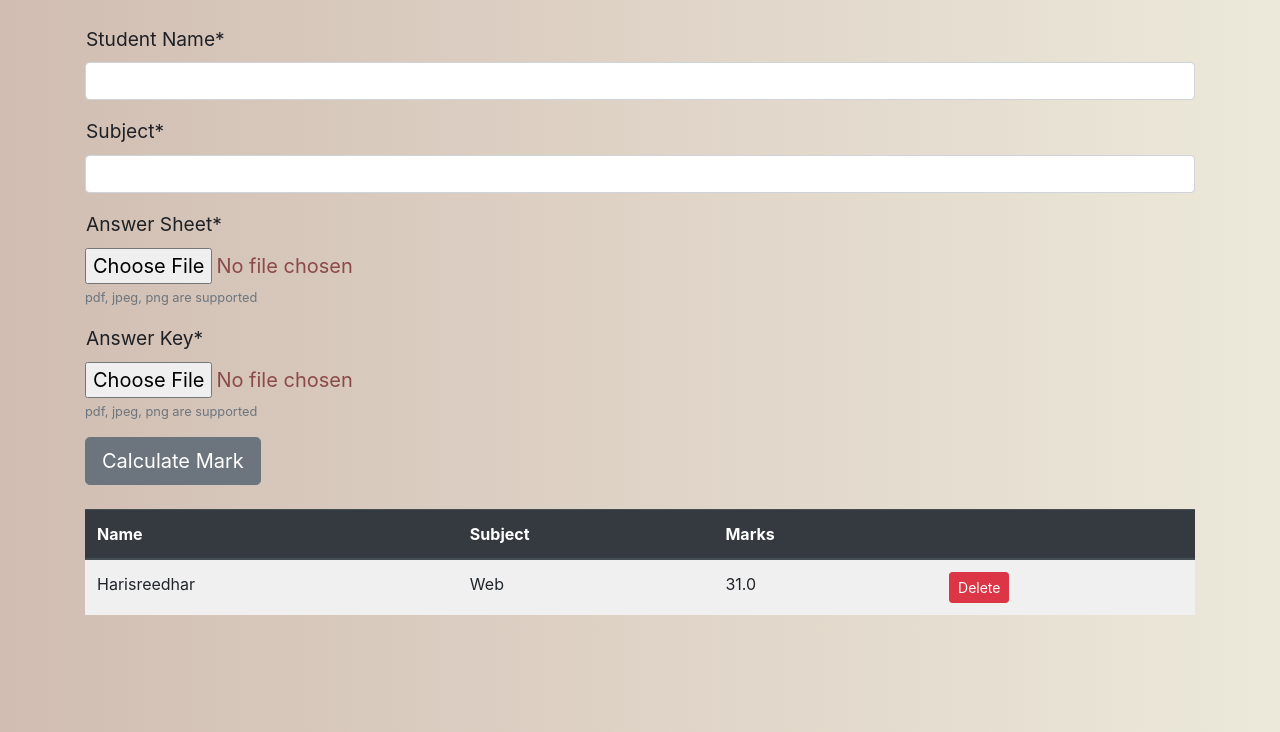
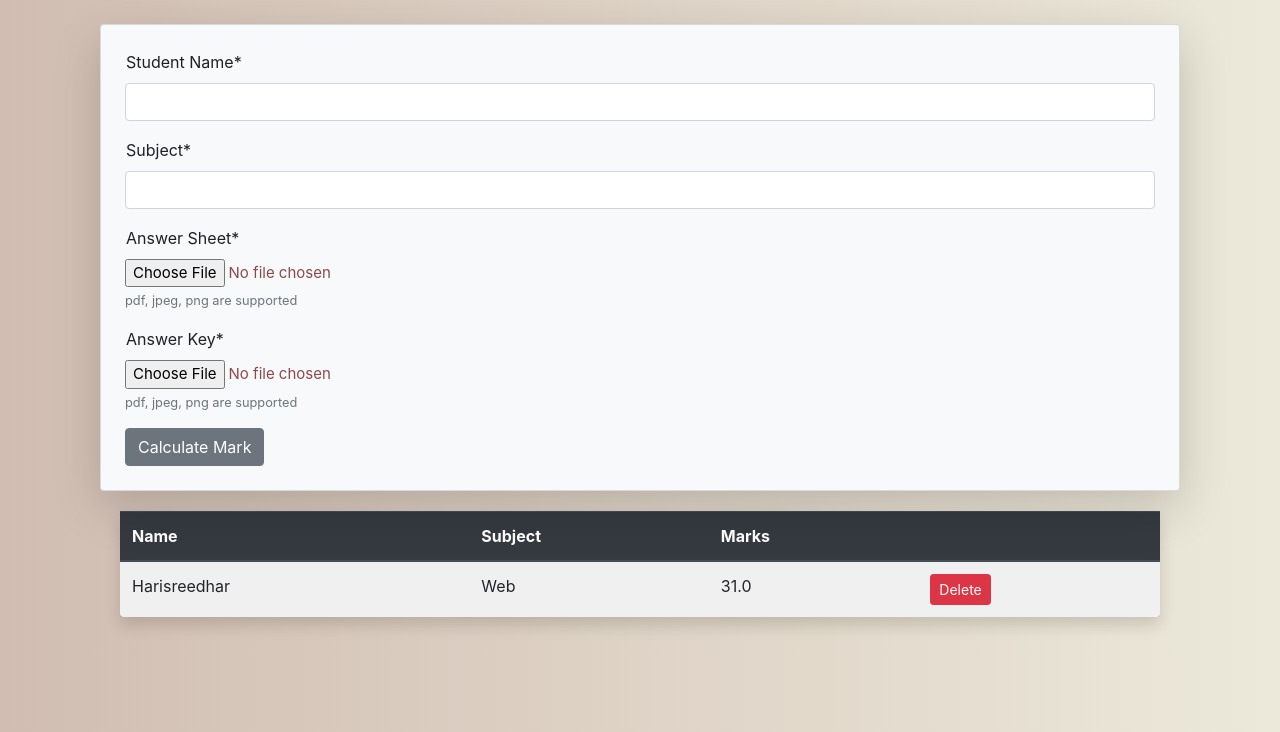
Before and after one commit to harisreedhar/Automated-Answer-Checker, a Django app: page / in a window 1280 px wide. Shown: the part 68-800 px from the top of the page. Run offline with Django 3.2, Linux system fonts and the light colour scheme; data comes from the database, SQL or seed files in the repository; both versions use the stored data as it was after the commit; some libraries are stand-ins or nearby versions.

Commit message:
html cleanup

```diff
--- a/AAC/core/templates/home.html
+++ b/AAC/core/templates/home.html
@@ -2,23 +2,23 @@
 {% load crispy_forms_filters %}
 
 {% block content %}
+
 <section id="AAC">
   <div class="container">
-        <div class="row">
-
-            <div class="col-md-12">
+  <div class="container">
+      <div class = "card  bg-light mb-12 shadow-lg p-1 rounded">
+      <div class="card-body">
           <form method="POST" enctype="multipart/form-data">
               {% csrf_token %}
               {{ form|crispy }}
-
-                    <input type="submit" class="btn btn-secondary btn-lg" value="Calculate Mark"/>
+              <input type="submit" class="btn btn-secondary btn" value="Calculate Mark"/>
           </form>
       </div>
+      </div>
 
-            <div class="container">
-                <br>
       {% if datas %}
-                <table class="table table-striped table-light table-hover">
+      <div class="card-body">
+        <table class="table table-striped table-light table-hover shadow rounded">
           <thead class = "thead-dark">
             <tr>
               <th>Name</th>
@@ -45,10 +45,8 @@
         </table>
       {% endif %}
       </div>
-
   </div>
   </div>
-
 </section>
 
 {% endblock %}
--- a/AAC/static/css/style.css
+++ b/AAC/static/css/style.css
@@ -7,12 +7,13 @@ input[type="file"] {
     z-index: -1;
     top: 6px;
     left: 0;
-    font-size: 20px;
+    font-size: 15px;
     color: rgb(139, 73, 73);
 }
 
 label{
     color: rgb(30, 32, 37);
     padding: 1px;
-    font-size: 120%;
+    font-size: 100%;
+
 }
```
Also changed, not shown: AAC/db.sqlite3. Lines whose indentation alone changed are shown as unchanged.
